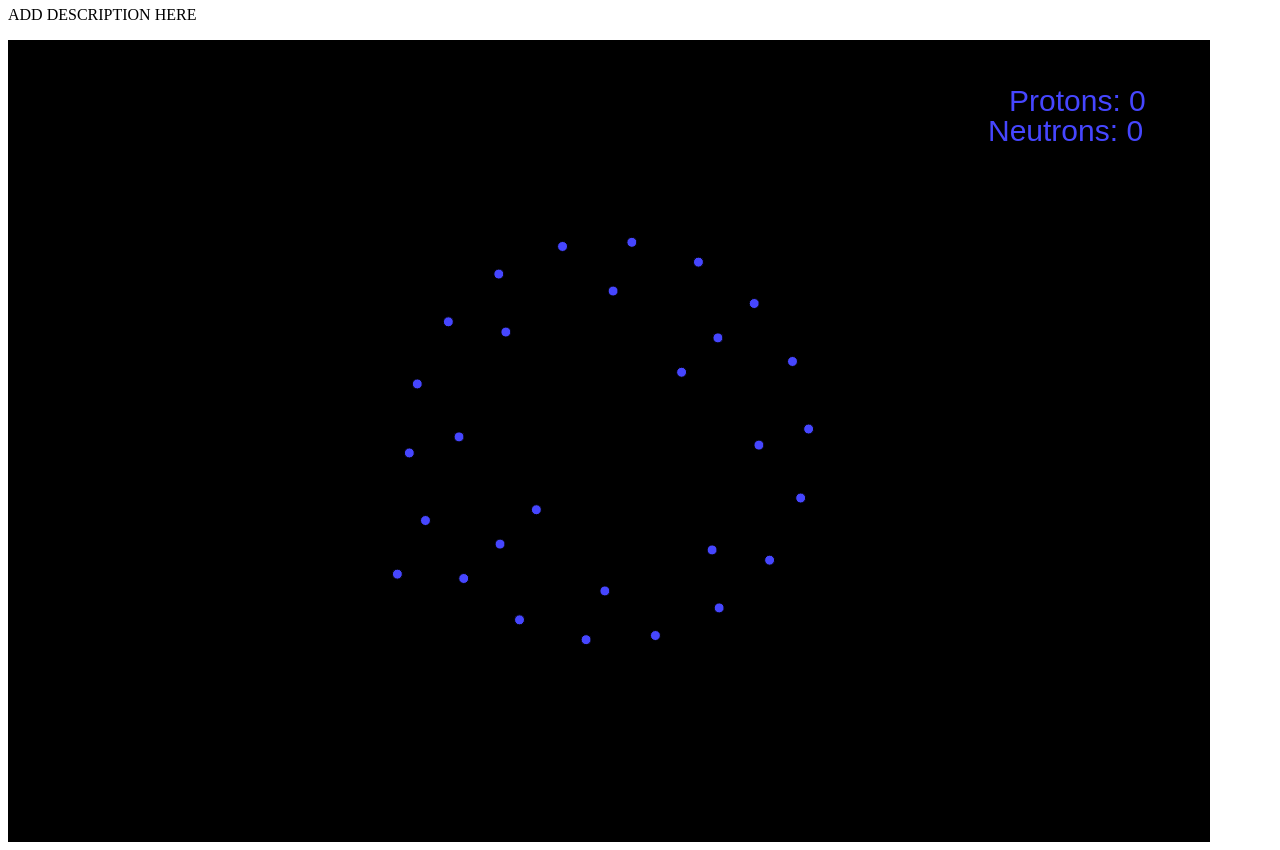
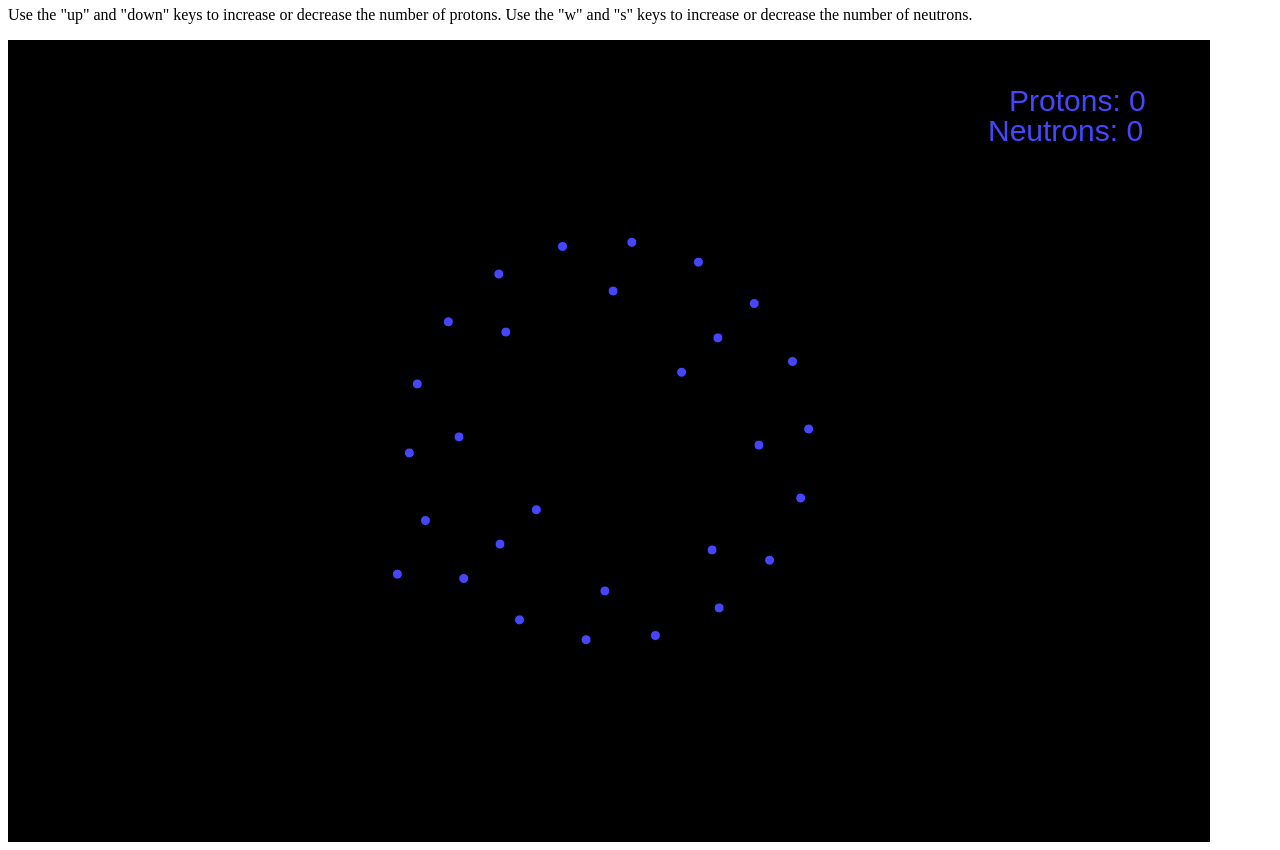
Before and after one commit to hostedprojectsfilefolder/hostedprojectsfilefolder, a plain HTML site: page index.html in a window 1280 px wide. Shown: the part 60-910 px from the top of the page. Drawn offline with Linux system fonts and the light colour scheme.

Commit message:
Update index.html

```diff
--- a/index.html
+++ b/index.html
@@ -10,7 +10,7 @@
 
    <body>
    <h1>Processing Atom Project</h1>
-   <p>ADD DESCRIPTION HERE</p>
+   <p>Use the "up" and "down" keys to increase or decrease the number of protons. Use the "w" and "s" keys to increase or decrease the number of neutrons.</p>
 
    <script type="text/processing">
 
```
